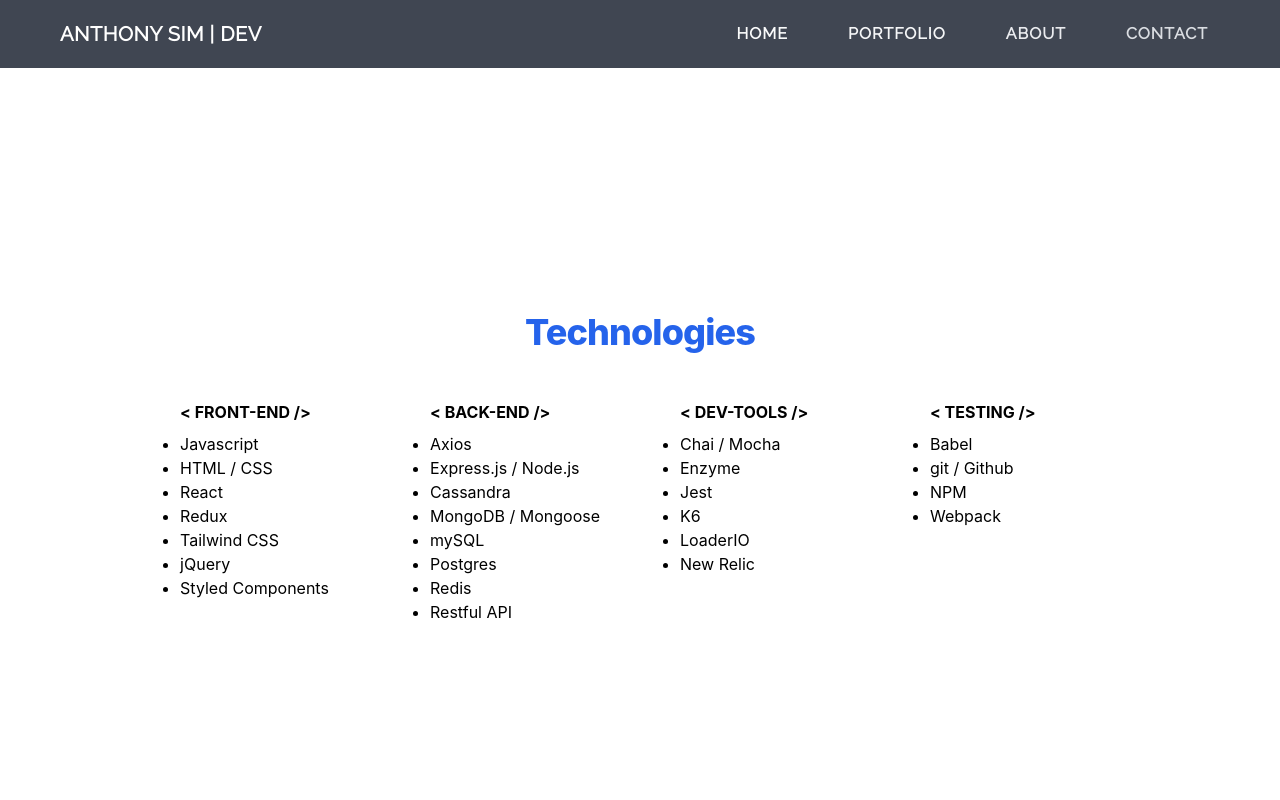
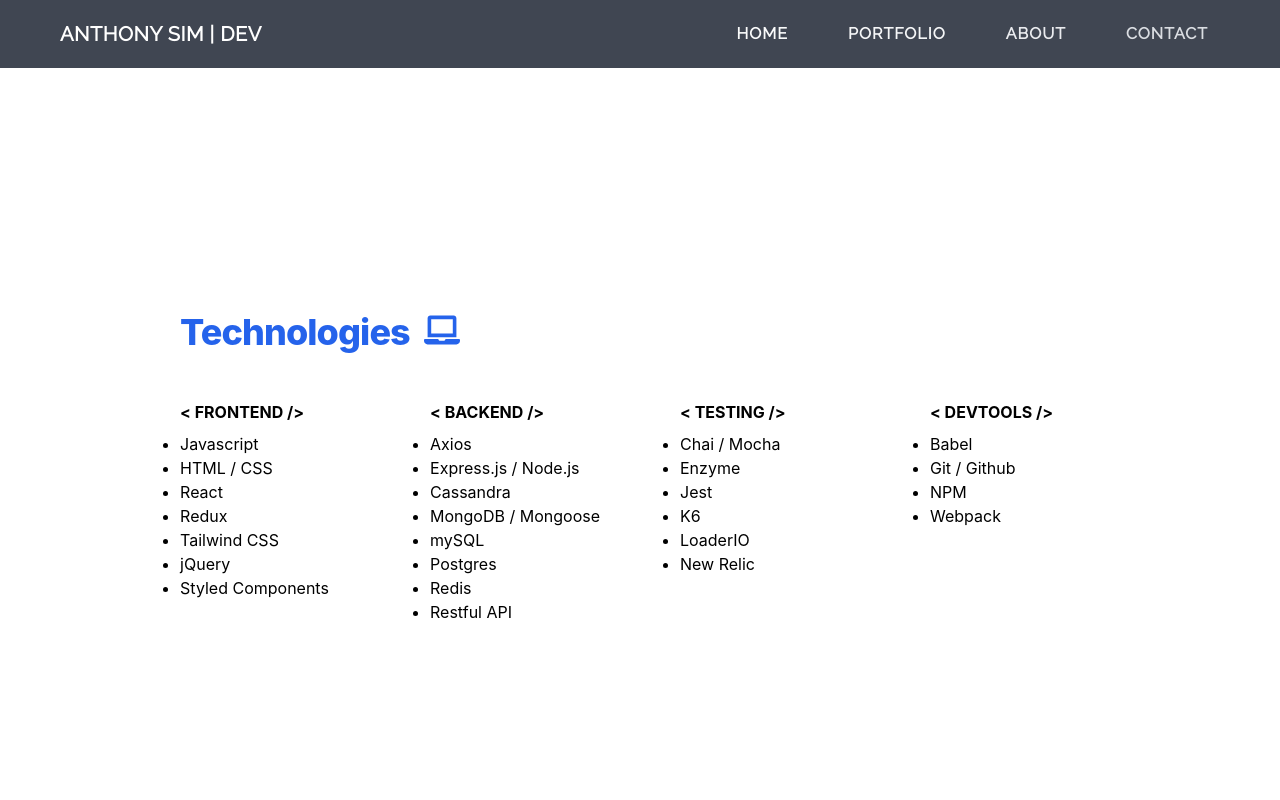
Before and after one commit to anthonysim/portfolio, a Next.js app: page / in a window 1280 px wide. Shown: the top 800 px of the page. Built offline with nearby package versions, Linux system fonts and the light colour scheme.

Commit message:
fixed tech list

```diff
--- a/components/Cards.js
+++ b/components/Cards.js
@@ -5,7 +5,7 @@ import { FaGithub, FaDesktop } from "react-icons/fa";
 
 export default function Cards() {
   return (
-    <div >
+    <div>
       <div className="md:flex md:space-x-12 sm:grid-cols-1">
         <div className="max-w-sm rounded overflow-hidden shadow-lg">
           {/* Pathfinder */}
--- a/components/TechList.js
+++ b/components/TechList.js
@@ -2,23 +2,24 @@ import Head from 'next/head';
 import Link from 'next/link';
 import Image from 'next/image';
 import { Fade } from "react-awesome-reveal";
+import { FaLaptop } from "react-icons/fa";
 
 
 export default function TechList() {
   return (
     <div>
       <Fade duration="1500">
-        <h3 className="text-3xl sm:text-4xl leading-normal font-extrabold tracking-tight text-blue-600 text-center">Technologies</h3>
+        <h3 className=" flex text-3xl sm:text-4xl leading-normal font-extrabold tracking-tight text-blue-600">Technologies&nbsp;&nbsp;<FaLaptop /></h3>
       </Fade>
       <br />
       <br />
       <div className="lg:grid grid-flow-row grid-cols-4 gap-x-20 gap-y-2">
         {/* Titles */}
         <Fade direction="up">
-          <div className="uppercase font-bold hidden lg:block">{`< Front-End />`}</div>
-          <div className="uppercase font-bold hidden lg:block">{`< Back-End />`}</div>
-          <div className="uppercase font-bold hidden lg:block">{`< Dev-Tools />`}</div>
+          <div className="uppercase font-bold hidden lg:block">{`< FrontEnd />`}</div>
+          <div className="uppercase font-bold hidden lg:block">{`< BackEnd />`}</div>
           <div className="uppercase font-bold hidden lg:block">{`< Testing />`}</div>
+          <div className="uppercase font-bold hidden lg:block">{`< DevTools />`}</div>
 
           {/* Front-End */}
           <div>
@@ -63,7 +64,7 @@ export default function TechList() {
           <div>
             <ul className="list-disc">
               <li>Babel</li>
-              <li>git / Github</li>
+              <li>Git / Github</li>
               <li>NPM</li>
               <li>Webpack</li>
             </ul>
--- a/components/utils/nodeMailer.js
+++ b/components/utils/nodeMailer.js
@@ -6,7 +6,7 @@ export default function nodeMailer(data, setThankyou) {
     || data.lastName === ''
     || data.email === ''
     || data.firstName === ''
-    || validator.isEmail(data.email)) {
+    || !validator.isEmail(data.email)) {
     alert('Please fill out all fields.');
   } else {
     axios.post('/api/contact', data)
```
